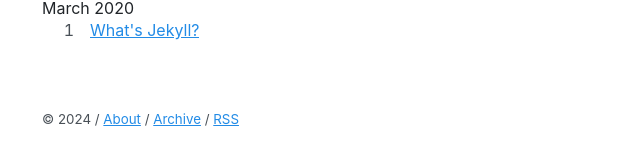
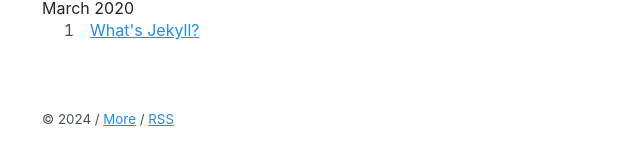
Before and after one commit to akmolteni/gp, a Jekyll site: the page built from index.html, in a window 1280 px wide. Shown: the part 478-643 px from the top of the page, without its empty margins (318-958 px from the left). Built offline with Jekyll 4.4.1, drawn with Linux system fonts in a browser that asks for light colours; the list of posts is cut into pages by our own code.

Commit message:
Update default.html

```diff
--- a/_layouts/default.html
+++ b/_layouts/default.html
@@ -20,8 +20,7 @@
       <footer class="footer">
         <small>
           &copy; <time datetime="{{ site.time | date_to_xmlschema }}">{{ site.time | date: '%Y' }}</time>
-          / <a href="{{ 'about' | relative_url }}">About</a>
-          / <a href="{{ 'archive' | relative_url }}">Archive</a>
+          / <a href="{{ 'more' | relative_url }}">More</a>
           / <a href="{{ 'atom.xml' | relative_url }}">RSS</a>
         </small>
       </footer>
```
